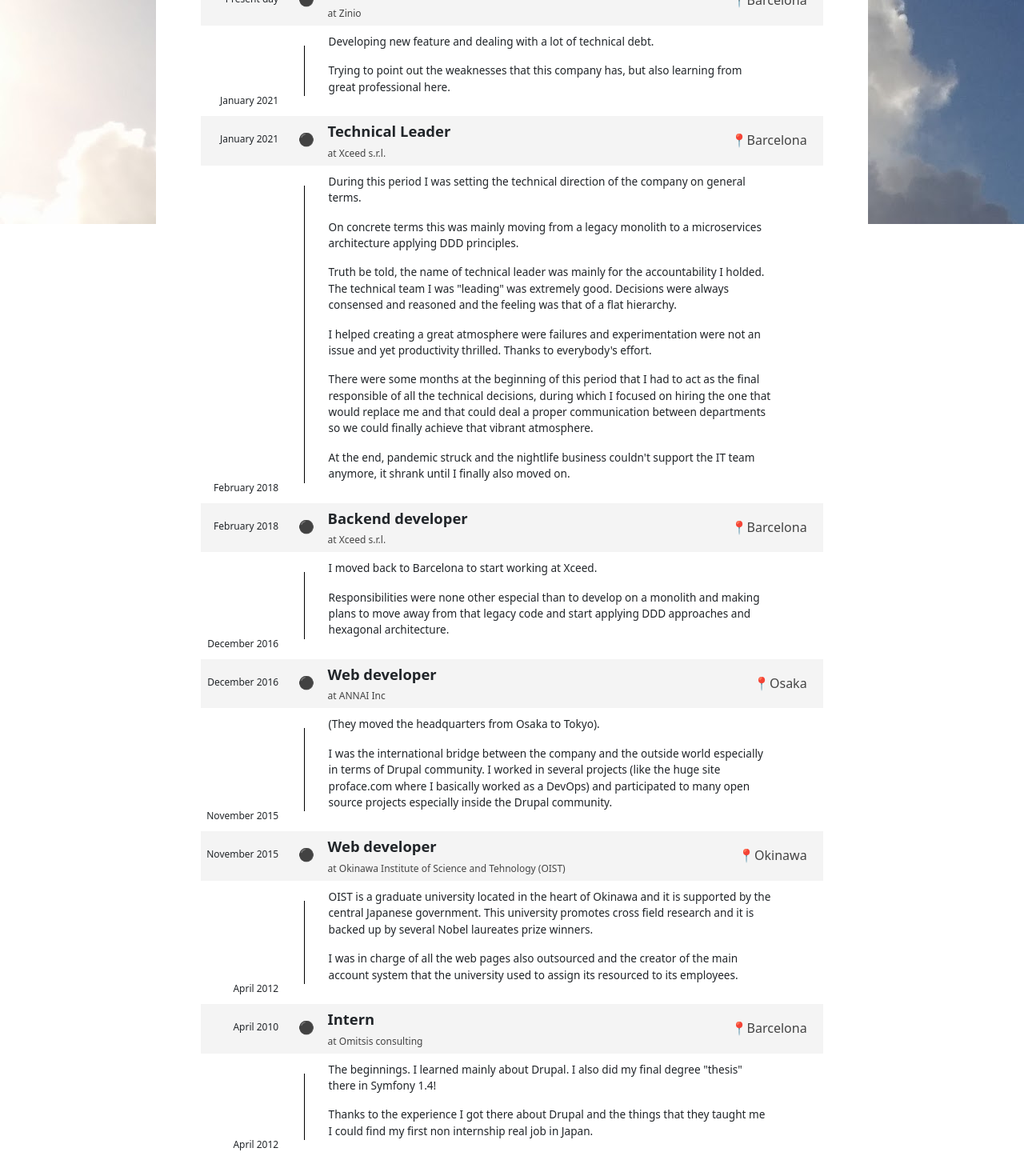
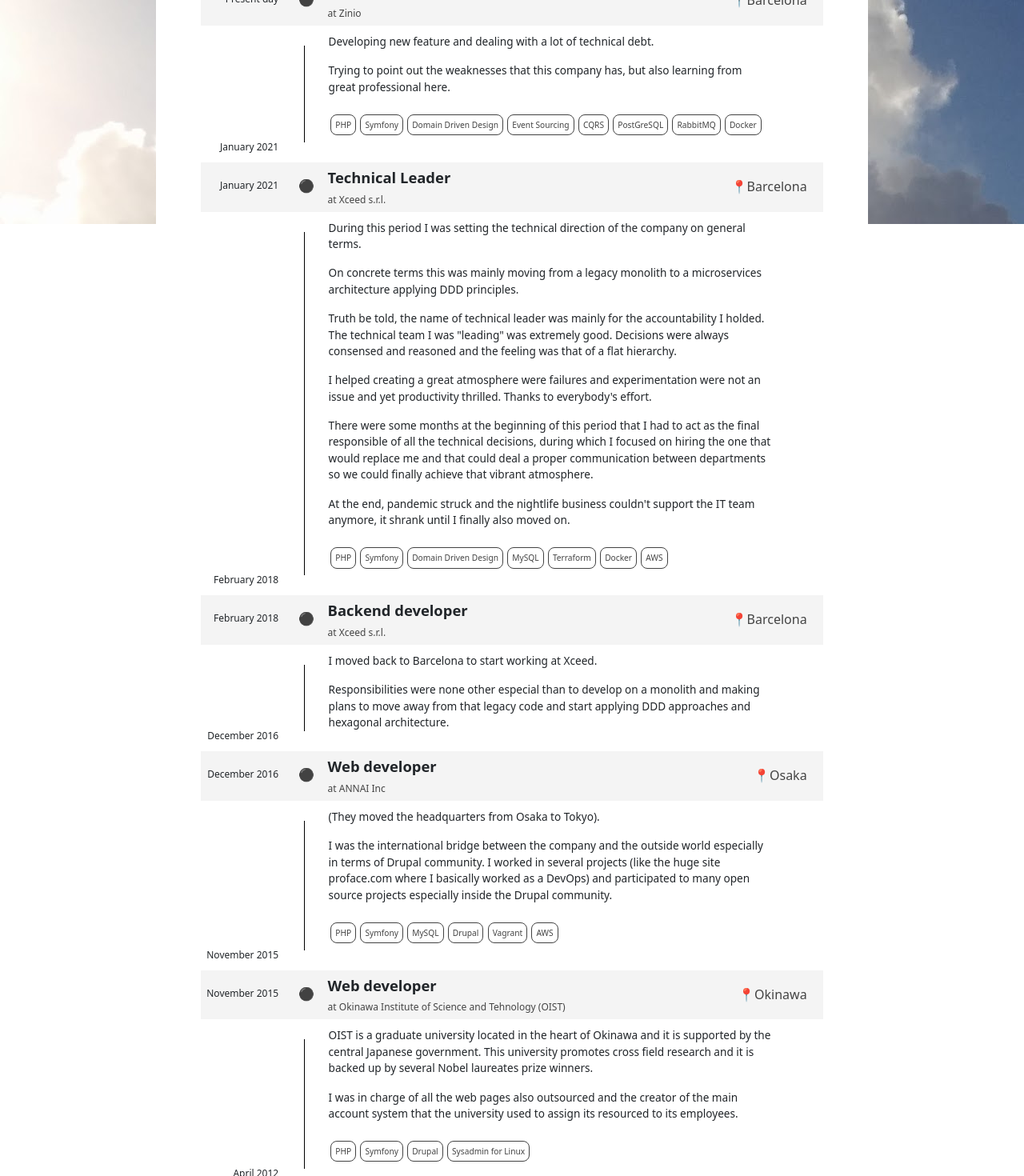
Before and after one commit to FrancescJR/cesc-cool, a React (Create React App) app: page /working_experience in a window 1280 px wide. Shown: the part 200-1670 px from the top of the page at 80% size. Built offline with nearby package versions, Linux system fonts and the light colour scheme.

Commit message:
first version finished

```diff
--- a/src/components/tech-buzz-word/TechBuzzWordsDictionary.tsx
+++ b/src/components/tech-buzz-word/TechBuzzWordsDictionary.tsx
@@ -53,6 +53,8 @@
 export const AWS_WILDCARD = 'The rest of AWS';
 export const PHP_CMS_WILDCARD = 'The rest of CMS';
 export const PHP_UNIT = 'PHP unit';
+export const VAGRANT = 'Vagrant';
+export const LINUX_SYSADMIN = 'Sysadmin for Linux';
 export const ARTICUNO = 'Articuno';
 export const ZAPDOS = 'Zapdos';
 export const MOLTRES = 'Moltres';
@@ -284,6 +286,11 @@
         'experience_description': 'I used to deal with Varnish, but not being able to use it with http was a deal breaker' +
             'until it wasn\'t for private networks, but all of those caches... invalidation is always a nightmare.'
     },
+    [VAGRANT] : {
+        'name': VAGRANT,
+        'level': 3,
+        'experience_description': 'Lately not using it much. It got replaced by Docker.'
+    },
     [LUA] : {
         'name': LUA,
         'level': 4,
@@ -403,6 +410,12 @@
         'level': 5,
         'experience_description': 'See AWS.'
     },
+    [LINUX_SYSADMIN] : {
+        'name': LINUX_SYSADMIN,
+        'level': 4,
+        'experience_description': 'Just related with Bash scripting, docker, ssh, etc. I feel very comfortable with ' +
+            'Linux based OS and I normally customize them at my liking.'
+    },
     [PHP_CMS_WILDCARD] : {
         'name': PHP_CMS_WILDCARD,
         'level': 2,
--- a/src/pages/Skills.tsx
+++ b/src/pages/Skills.tsx
@@ -20,8 +20,8 @@
     return (
         <div>
             <MainContentTitle title={'Skills'}/>
-            <p>If you can make sense of this page. For me is just a game.</p>
-            <p>If you're taking it seriously, you'll need to click one by one.</p>
+            <p>If you can make sense of this page. For me is just a game. If you're taking it seriously, you'll need to click one by one
+                 and read them all.</p>
             <TechCloud selectedSkills={selectedWords}/>
             <TechTable selectedSkills={selectedWords}/>
         </div>
--- a/src/pages/WorkingExperience.tsx
+++ b/src/pages/WorkingExperience.tsx
@@ -1,6 +1,24 @@
 import React from 'react';
 import WorkingExperienceItem from "../components/collapsible-element/WorkingExperienceItem";
 import MainContentTitle from "../components/maincontent/MainContentTitle";
+import TechBuzzWord from "../components/tech-buzz-word/TechBuzzWord";
+import './extra-page-styles.scss';
+import {
+    PHP,
+    SYMFONY,
+    DDD,
+    EVENT_SOURCING,
+    CQRS,
+    POSTGRESQL,
+    RabbitMQ,
+    DOCKER,
+    MYSQL,
+    TERRAFORM,
+    AWS,
+    DRUPAL,
+    VAGRANT,
+    LINUX_SYSADMIN
+} from "../components/tech-buzz-word/TechBuzzWordsDictionary";
 
 
 export default function WorkingExperience() {
@@ -23,6 +41,16 @@
                     <p>Developing new feature and dealing with a lot of technical debt.</p>
                     <p>Trying to point out the weaknesses that this company has, but also learning from great
                         professional here.</p>
+                    <p className={'tech-word-list'}>
+                        <TechBuzzWord indexDictionary={PHP} selectedWords={[]} inSkillPage={false} />
+                        <TechBuzzWord indexDictionary={SYMFONY} selectedWords={[]} inSkillPage={false} />
+                        <TechBuzzWord indexDictionary={DDD} selectedWords={[]} inSkillPage={false} />
+                        <TechBuzzWord indexDictionary={EVENT_SOURCING} selectedWords={[]} inSkillPage={false} />
+                        <TechBuzzWord indexDictionary={CQRS} selectedWords={[]} inSkillPage={false} />
+                        <TechBuzzWord indexDictionary={POSTGRESQL} selectedWords={[]} inSkillPage={false} />
+                        <TechBuzzWord indexDictionary={RabbitMQ} selectedWords={[]} inSkillPage={false} />
+                        <TechBuzzWord indexDictionary={DOCKER} selectedWords={[]} inSkillPage={false} />
+                    </p>
                 </WorkingExperienceItem>
                 <WorkingExperienceItem
                     isOpen={true}
@@ -48,6 +76,15 @@
                         that vibrant atmosphere.</p>
                     <p>At the end, pandemic struck and the nightlife business couldn't support the IT team anymore, it shrank
                         until I finally also moved on.</p>
+                    <p className={'tech-word-list'}>
+                        <TechBuzzWord indexDictionary={PHP} selectedWords={[]} inSkillPage={false} />
+                        <TechBuzzWord indexDictionary={SYMFONY} selectedWords={[]} inSkillPage={false} />
+                        <TechBuzzWord indexDictionary={DDD} selectedWords={[]} inSkillPage={false} />
+                        <TechBuzzWord indexDictionary={MYSQL} selectedWords={[]} inSkillPage={false} />
+                        <TechBuzzWord indexDictionary={TERRAFORM} selectedWords={[]} inSkillPage={false} />
+                        <TechBuzzWord indexDictionary={DOCKER} selectedWords={[]} inSkillPage={false} />
+                        <TechBuzzWord indexDictionary={AWS} selectedWords={[]} inSkillPage={false} />
+                    </p>
                 </WorkingExperienceItem>
                 <WorkingExperienceItem
                     isOpen={true}
@@ -79,6 +116,14 @@
                         terms of Drupal community. I worked in several projects (like the huge site proface.com
                         where I basically worked as a DevOps) and participated to many open source projects
                         especially inside the Drupal community.</p>
+                    <p className={'tech-word-list'}>
+                        <TechBuzzWord indexDictionary={PHP} selectedWords={[]} inSkillPage={false} />
+                        <TechBuzzWord indexDictionary={SYMFONY} selectedWords={[]} inSkillPage={false} />
+                        <TechBuzzWord indexDictionary={MYSQL} selectedWords={[]} inSkillPage={false} />
+                        <TechBuzzWord indexDictionary={DRUPAL} selectedWords={[]} inSkillPage={false} />
+                        <TechBuzzWord indexDictionary={VAGRANT} selectedWords={[]} inSkillPage={false} />
+                        <TechBuzzWord indexDictionary={AWS} selectedWords={[]} inSkillPage={false} />
+                    </p>
                 </WorkingExperienceItem>
                 <WorkingExperienceItem
                     isOpen={true}
@@ -95,6 +140,12 @@
                         and it is backed up by several Nobel laureates prize winners.</p>
                     <p>I was in charge of all the web pages also outsourced and the creator of the main account
                         system that the university used to assign its resourced to its employees.</p>
+                    <p className={'tech-word-list'}>
+                        <TechBuzzWord indexDictionary={PHP} selectedWords={[]} inSkillPage={false} />
+                        <TechBuzzWord indexDictionary={SYMFONY} selectedWords={[]} inSkillPage={false} />
+                        <TechBuzzWord indexDictionary={DRUPAL} selectedWords={[]} inSkillPage={false} />
+                        <TechBuzzWord indexDictionary={LINUX_SYSADMIN} selectedWords={[]} inSkillPage={false} />
+                    </p>
                 </WorkingExperienceItem>
                 <WorkingExperienceItem
                     isOpen={true}
@@ -110,6 +161,11 @@
                         in Symfony 1.4!</p>
                     <p>Thanks to the experience I got there about Drupal and the things that they taught me I could
                         find my first non internship real job in Japan.</p>
+                    <p className={'tech-word-list'}>
+                        <TechBuzzWord indexDictionary={PHP} selectedWords={[]} inSkillPage={false} />
+                        <TechBuzzWord indexDictionary={SYMFONY} selectedWords={[]} inSkillPage={false} />
+                        <TechBuzzWord indexDictionary={DRUPAL} selectedWords={[]} inSkillPage={false} />
+                    </p>
                 </WorkingExperienceItem>
             </div>
         </div>
--- /dev/null
+++ b/src/pages/extra-page-styles.scss
@@ -0,0 +1,4 @@
+.tech-word-list {
+  line-height: 3em;
+  white-space: nowrap;
+}
```
